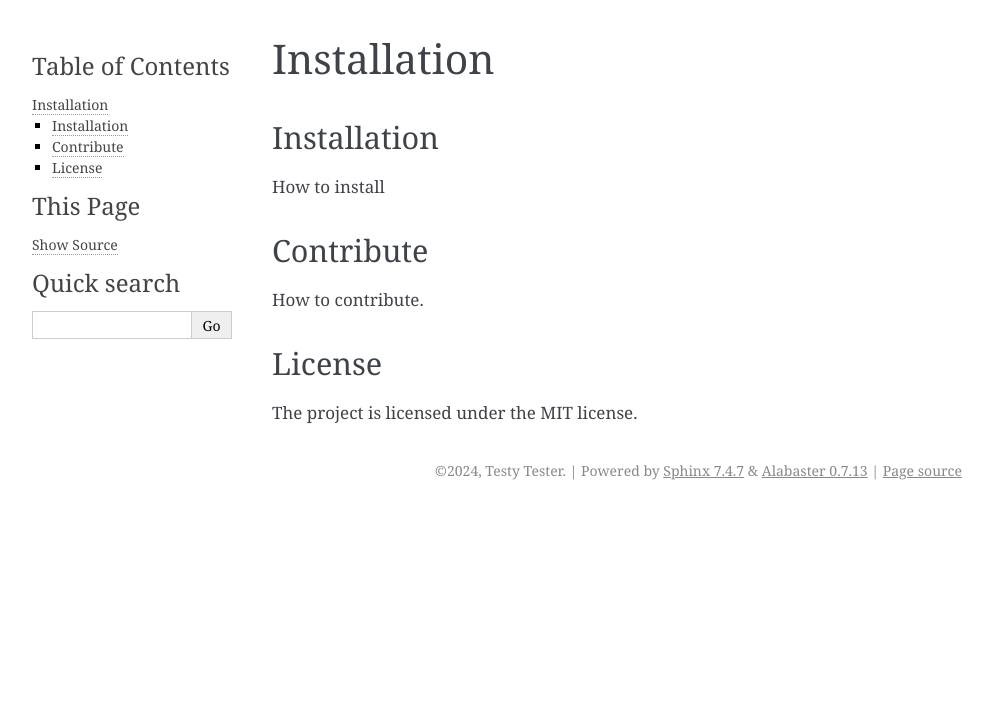
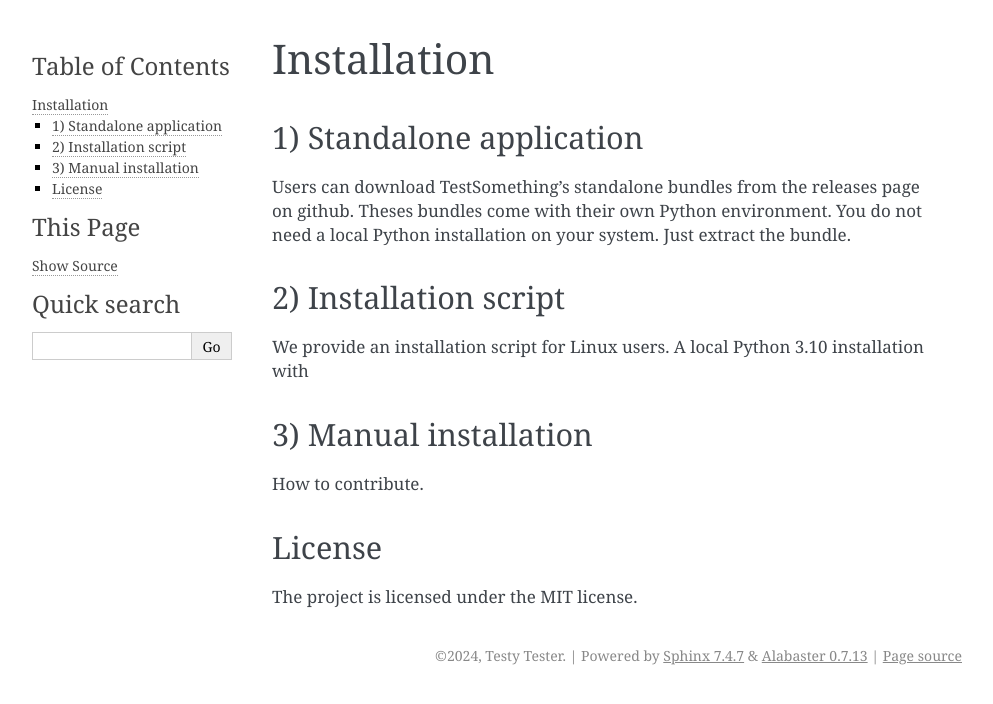
Before and after one commit to hemile-soft/TestSomething, a Sphinx documentation site: the page built from docs/source/test.rst, in a window 1280 px wide. Shown: the top 704 px of the page, without its empty margins (148-1141 px from the left). Built offline with Sphinx 7.4.7, drawn with Linux system fonts in a browser that asks for light colours.

Commit message:
Update test.rst

```diff
--- a/docs/source/test.rst
+++ b/docs/source/test.rst
@@ -1,18 +1,26 @@
-========
+============
 Installation
-========
+============
 
 
+-------------------------
+1) Standalone application
+-------------------------
 
-------------
-Installation
-------------
-How to install
+Users can download TestSomething's standalone bundles from the releases page on github. Theses bundles come with their own Python environment. You do not need a local Python installation on your system. Just extract the bundle.
 
 
-----------
-Contribute
-----------
+----------------------
+2) Installation script
+----------------------
+
+We provide an installation script for Linux users. A local Python 3.10 installation with
+
+
+----------------------
+3) Manual installation
+----------------------
+
 How to contribute.
 
 
@@ -20,4 +28,5 @@ How to contribute.
 -------
 License
 -------
+
 The project is licensed under the MIT license.
```
